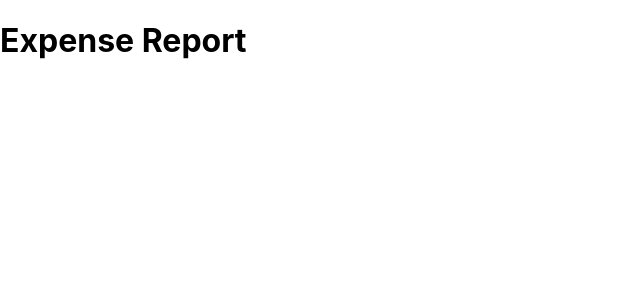
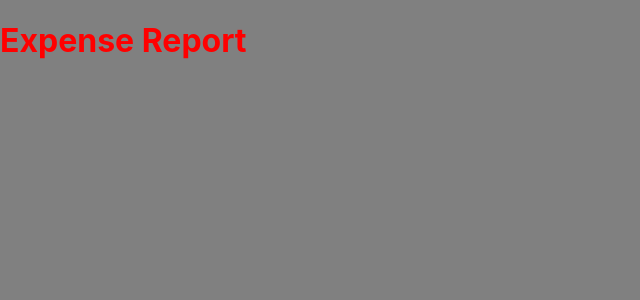
Before and after one commit to rpliszka1987/expense-report, a React (Create React App) app: page / in a window 1280 px wide. Shown: the top 300 px of the page, without its empty margins (0-640 px from the left). Built offline with nearby package versions, Linux system fonts and the light colour scheme.

Commit message:
Added some static code to the homepage

```diff
--- /dev/null
+++ b/src/App.css
@@ -0,0 +1,7 @@
+body {
+    background: gray;
+}
+
+h1 {
+    color: red
+}
--- a/src/App.js
+++ b/src/App.js
@@ -1,3 +1,4 @@
+import "./App.css";
 
 function App() {
   return (
```
Also changed, not shown: src/index.css (line endings or trailing spaces).
